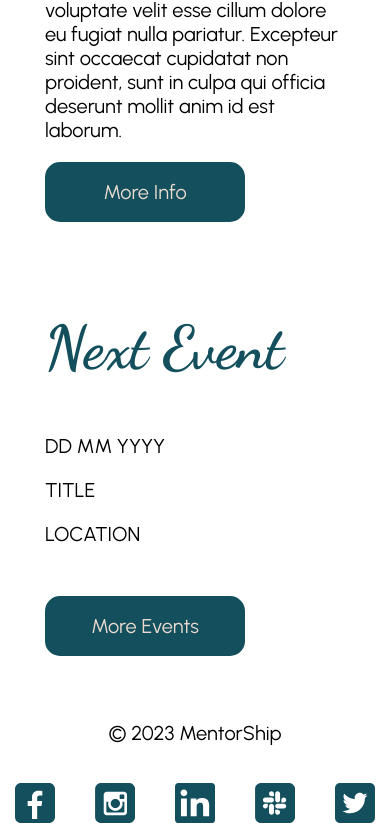
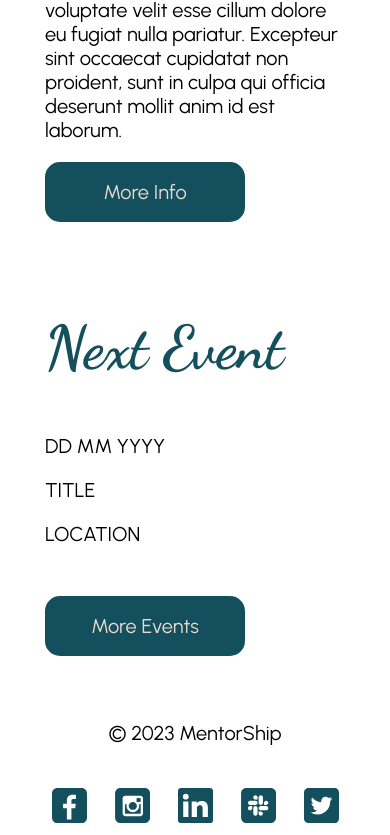
Before and after one commit to SheCodesAus/layer_8_victory_frontend_bris_2023, a React (Vite) app: page / in a window 390 px wide. Shown: the part 1197-2032 px from the top of the page. Built offline with nearby package versions, Linux system fonts and the light colour scheme.

Commit message:
added more responsiveness to footer

```diff
--- a/src/components/Footer/Footer.css
+++ b/src/components/Footer/Footer.css
@@ -59,7 +59,6 @@ footer {
 footer a {
     margin-left: 4rem;
     position: relative;
-    /* padding-bottom: 4rem; */
 }
 
 #facebook {
@@ -100,3 +99,14 @@ footer a {
         margin-top: 0px;
     }
 }
+
+@media (max-width: 450px) {
+    .icon {
+        display: flex;
+        height: 35px;
+    }
+
+    footer a {
+        margin-left: 2.8rem;
+    }
+}
```
